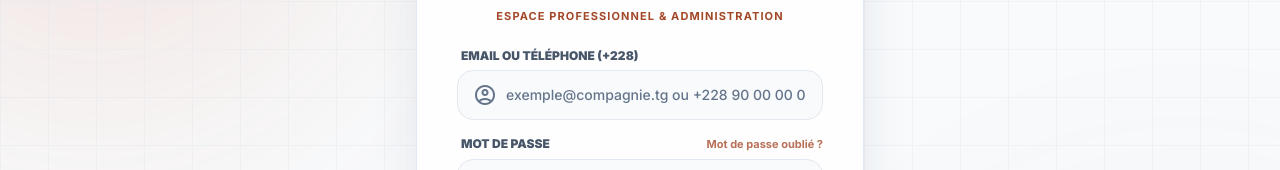
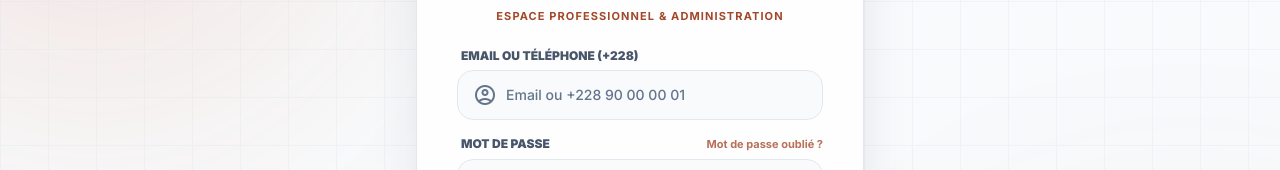
Before and after one commit to mitch117-web/togotransit, a Next.js app: page /login in a window 1280 px wide. Shown: the part 239-409 px from the top of the page. Built offline with nearby package versions, Linux system fonts and the light colour scheme.

Commit message:
fix(login): retire l'exemple de domaine fictif du placeholder

```diff
--- a/src/app/login/page.tsx
+++ b/src/app/login/page.tsx
@@ -128,7 +128,7 @@ export default function LoginPage() {
                 required
                 value={identifier}
                 onChange={(e) => setIdentifier(e.target.value)}
-                placeholder="exemple@compagnie.tg ou +228 90 00 00 01"
+                placeholder="Email ou +228 90 00 00 01"
                 className="w-full pl-12 pr-4 py-3.5 bg-surface-container-low text-on-surface placeholder:text-outline rounded-2xl border border-outline-variant focus:border-primary focus:ring-2 focus:ring-primary/20 outline-none transition-all font-medium text-sm"
               />
             </div>
```
